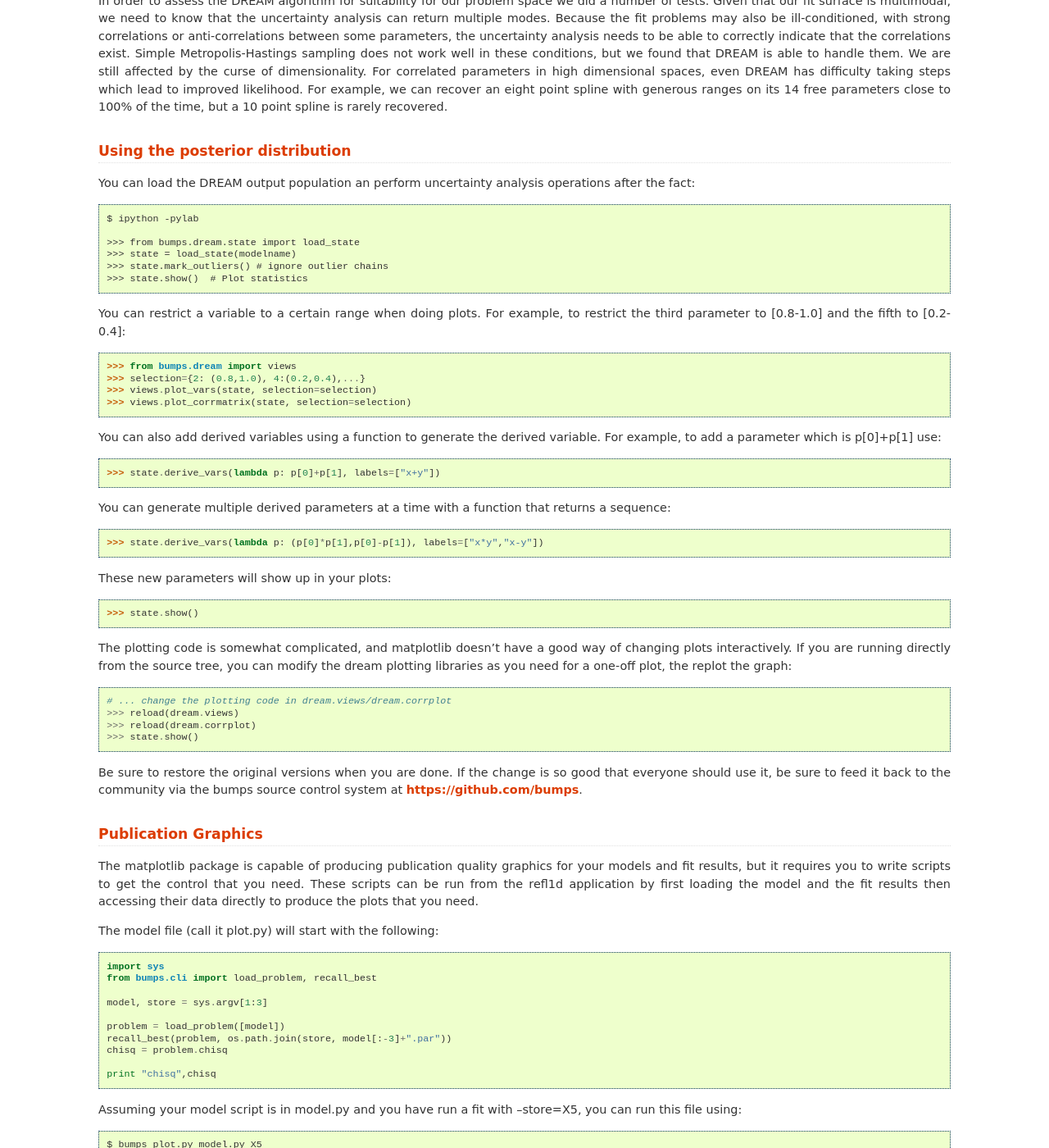
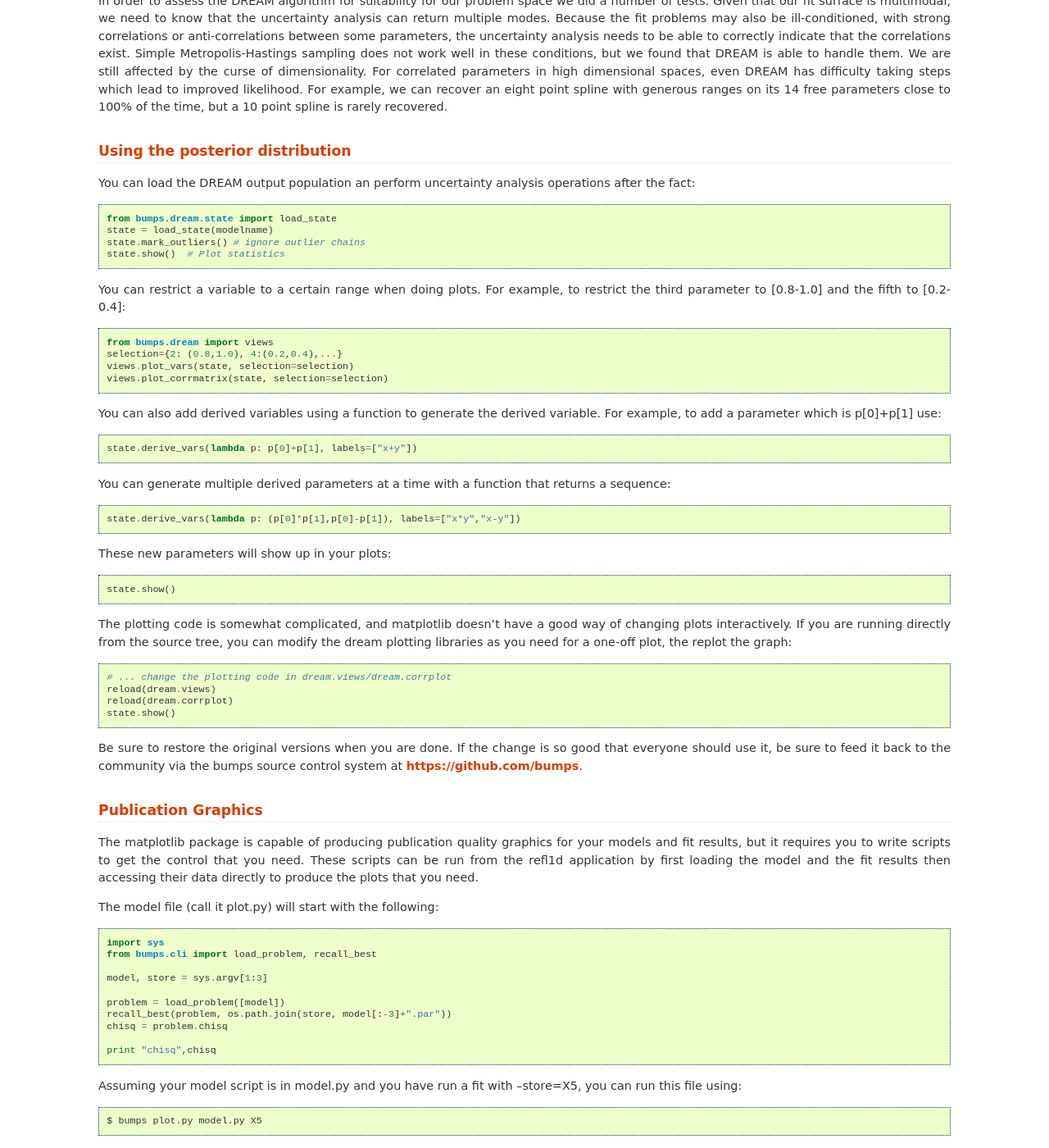
Before and after one commit to bumps/bumps, a Sphinx documentation site: the page built from doc/guide/fitting.rst, in a window 1280 px wide and 1400 px high, scrolled down 4149 px. Shown: the whole window at 82% size. Built offline with Sphinx 7.4.7, drawn with Linux system fonts in a browser that asks for light colours; pages that are not in the unit, such as notebooks, are missing from menus.

```diff
--- a/doc/guide/fitting.rst
+++ b/doc/guide/fitting.rst
@@ -225,38 +225,36 @@ Using the posterior distribution
 You can load the DREAM output population an perform uncertainty analysis
 operations after the fact::
 
-    $ ipython -pylab
-
-    >>> from bumps.dream.state import load_state
-    >>> state = load_state(modelname)
-    >>> state.mark_outliers() # ignore outlier chains
-    >>> state.show()  # Plot statistics
+    from bumps.dream.state import load_state
+    state = load_state(modelname)
+    state.mark_outliers() # ignore outlier chains
+    state.show()  # Plot statistics
 
 
 You can restrict a variable to a certain range when doing plots.
 For example, to restrict the third parameter to [0.8-1.0] and the
 fifth to [0.2-0.4]::
 
-    >>> from bumps.dream import views
-    >>> selection={2: (0.8,1.0), 4:(0.2,0.4),...}
-    >>> views.plot_vars(state, selection=selection)
-    >>> views.plot_corrmatrix(state, selection=selection)
+    from bumps.dream import views
+    selection={2: (0.8,1.0), 4:(0.2,0.4),...}
+    views.plot_vars(state, selection=selection)
+    views.plot_corrmatrix(state, selection=selection)
 
 You can also add derived variables using a function to generate the
 derived variable.  For example, to add a parameter which is p[0]+p[1]
 use::
 
-    >>> state.derive_vars(lambda p: p[0]+p[1], labels=["x+y"])
+    state.derive_vars(lambda p: p[0]+p[1], labels=["x+y"])
 
 You can generate multiple derived parameters at a time with a function
 that returns a sequence::
 
 
-    >>> state.derive_vars(lambda p: (p[0]*p[1],p[0]-p[1]), labels=["x*y","x-y"])
+    state.derive_vars(lambda p: (p[0]*p[1],p[0]-p[1]), labels=["x*y","x-y"])
 
 These new parameters will show up in your plots::
 
-    >>> state.show()
+    state.show()
 
 The plotting code is somewhat complicated, and matplotlib doesn't have a
 good way of changing plots interactively.  If you are running directly
@@ -265,9 +263,9 @@ need for a one-off plot, the replot the graph::
 
 
     # ... change the plotting code in dream.views/dream.corrplot
-    >>> reload(dream.views)
-    >>> reload(dream.corrplot)
-    >>> state.show()
+    reload(dream.views)
+    reload(dream.corrplot)
+    state.show()
 
 Be sure to restore the original versions when you are done.  If the change
 is so good that everyone should use it, be sure to feed it back to the
```
Also changed, not shown: test.py (+46 -39 lines), doc/getting_started/install.rst (line endings or trailing spaces).
